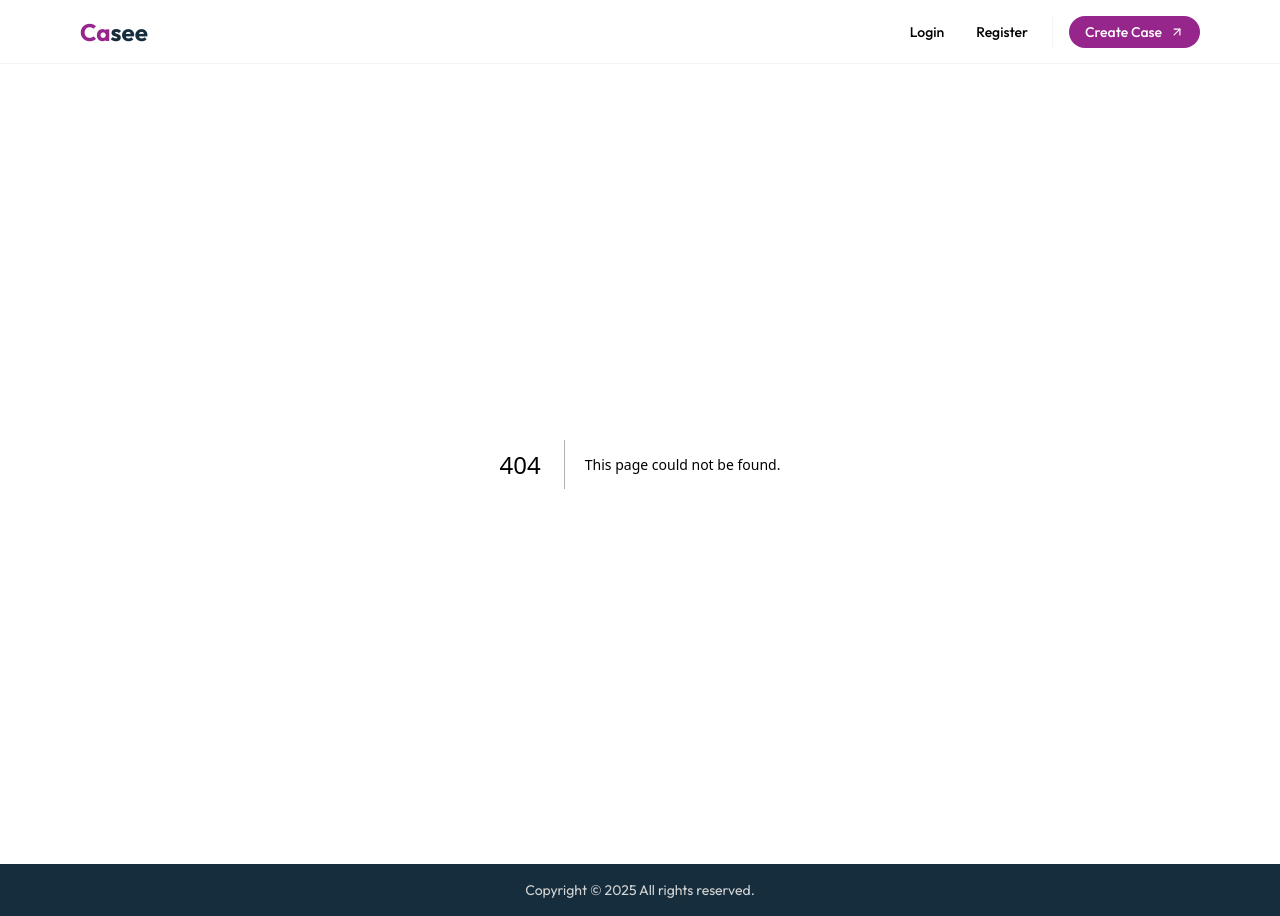
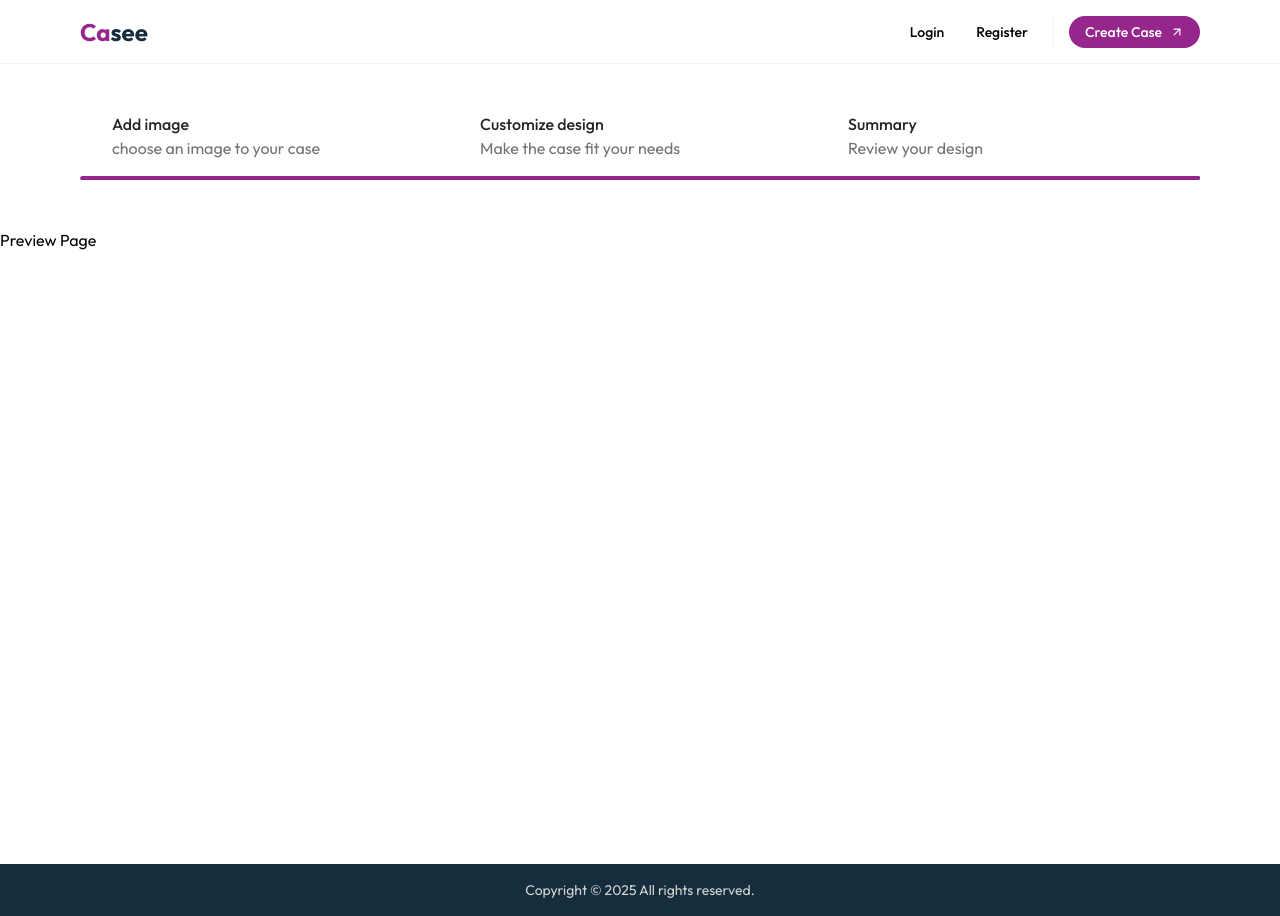
Before and after one commit to Treasure56/casee-v2, a Next.js app: page /configure/preview in a window 1280 px wide. Before the commit this address had no page. Built offline with nearby package versions, Linux system fonts and the light colour scheme.

Commit message:
Designed upload page

```diff
--- a/package.json
+++ b/package.json
@@ -17,6 +17,7 @@
     "next": "15.3.4",
     "react": "^19.0.0",
     "react-dom": "^19.0.0",
+    "react-dropzone": "^14.3.8",
     "react-easy-marquee": "^1.2.4",
     "react-fast-marquee": "^1.6.5",
     "react-icons": "^5.5.0",
--- a/src/app/(public)/about/page.tsx
+++ b/src/app/(public)/about/page.tsx
@@ -1,11 +1,11 @@
-import Sample from "./sample";
+// import Sample from "./sample";
 
-export default function Page() {
-    return (
-        <div className="p-20">
-            {/* <Simple />
-            <ScrollAnimation /> */}
-            <Sample />
-        </div>
-    );
-}
+// export default function Page() {
+//     return (
+//         <div className="p-20">
+//             {/* <Simple />
+//             <ScrollAnimation /> */}
+//             <Sample />
+//         </div>
+//     );
+// }
--- a/src/app/configure/layout.tsx
+++ b/src/app/configure/layout.tsx
@@ -2,7 +2,7 @@ import Step from "@/components/ui/Step";
 
 export default function Layout({children}: {children: React.ReactNode}) {
     return (
-        <section className="app-container py-12">
+        <section className="min-h-screen">
             <Step />
             {children}
         </section>
--- /dev/null
+++ b/src/app/configure/preview/page.tsx
@@ -0,0 +1,7 @@
+export default function Page() {
+    return (
+        <div>
+            <h1>Preview Page</h1>
+        </div>
+    );
+}
--- a/src/app/configure/upload/page.tsx
+++ b/src/app/configure/upload/page.tsx
@@ -1,8 +1,34 @@
+"use client";
+import { LuImagePlus } from "react-icons/lu";
+import Dropzone from "react-dropzone";
+
 export default function Upload() {
-    return (
-        <div>
-            upload page
-            <p className="text-2xl font-bold">Upload your files</p>
-        </div>
-    );
+  return (
+    <section className="app-container py-6">
+      <div className="flex flex-col bg-gray-900/5 h-full w-full rounded-xl p-6 py-22 gap-4 items-center justify-center ring-gray-900/10 ring-1">
+        <Dropzone
+          accept={{ "image/*": [".jpg", ".jpeg", ".png"] }}
+          onDrop={(acceptedFiles) => {
+            console.log(acceptedFiles);
+          }}
+        >
+          {({ getRootProps, getInputProps, isDragActive }) => (
+            <div
+              {...getRootProps()}
+              className={`flex flex-col items-center justify-center border-zinc-300 rounded-lg p-8 cursor-pointer transition-colors ${
+                isDragActive ? "bg-zinc-100" : ""
+              }`}
+            >
+              <input {...getInputProps()} />
+              <LuImagePlus className="h-6 w-6 text-zinc-500 mb-2" />
+              <p className="text-zinc-500 text-sm">
+                Click to upload your image or drag and drop
+              </p>
+              <p className="text-zinc-500 text-xs">JPG, PNG, JPEG</p>
+            </div>
+          )}
+        </Dropzone>
+      </div>
+    </section>
+  );
 }
--- a/src/components/ui/Step.tsx
+++ b/src/components/ui/Step.tsx
@@ -1,26 +1,61 @@
-"use client"
+"use client";
 
+import { paths } from "@/utils/paths";
 import { usePathname } from "next/navigation";
+import { useEffect, useState } from "react";
 
+const steps: Record<string, number> = {
+  [paths.upload]: 1,
+  [paths.design]: 2,
+  [paths.preview]: 3,
+};
 export default function Step() {
-    const pathName = usePathname();
-    return (
-        <div>
-            {/* stepper */}
-            <ol className="rounded-md bg-white">
-                {
-                    stepContents.map((st, i )=>{
-                        const currentIndex
-                    })
-                }
-            </ol>
+  const pathName = usePathname();
+  const [step, setStep] = useState(0);
+  useEffect(() => {
+    setStep(steps[pathName] ?? 0);
+  }, [pathName]);
 
-        </div>
-    );
+  return (
+    <div className=" app-container py-12 flex md:flex-col md:gap-4 md:justify-center items-stretch w-full h-full flex-row-reverse">
+      <div className="grid md:grid-cols-3 md:gap-4 gap-8 flex-1 justify-center md:pl-8">
+        {stepContents.map((i) => (
+          <div key={i.name} className="flex flex-col text-start">
+            <p className="text-base text-neutral-800 font-medium">{i.name}</p>
+            <p className="text-base text-neutral-500">{i.description}</p>
+          </div>
+        ))}
+      </div>
+      <div className="md:w-full w-1 max-md:max-w-1.5 md:max-w-full relative rounded-md max-md:flex-1 md:h-1 bg-gray-200 flex-shrink-0 overflow-hidden">
+        <div
+          className="bg-brand-secondary md:min-h-full absolute rounded-md max-md:min-w-full transition-all duration-300 ease-in-out"
+          style={{
+            width: `${(step - 1 / stepContents.length) * 100}%`,
+            height: `${(step - 1 / stepContents.length) * 100}%`,
+          }}
+        />
+        <div
+          className="bg-brand-primary md:min-h-full relative rounded-md max-md:min-w-full transition-all duration-300 ease-in-out"
+          style={{
+            width: `${(step / stepContents.length) * 100}%`,
+            height: `${(step / stepContents.length) * 100}%`,
+          }}
+        />
+      </div>
+    </div>
+  );
 }
 
 const stepContents = [
-  { name: 'Step 1: add image', description: 'choose an image to your case', url: '/upload' },
-  { name: 'Step 2: Customize design', description: 'Make the case fit your needs', url: '/design' },
-  { name: 'Step 3: summary', description: 'Review your design', url: '/preview' },
+  {
+    name: " Add image",
+    description: "choose an image to your case",
+    url: "/upload",
+  },
+  {
+    name: " Customize design",
+    description: "Make the case fit your needs",
+    url: "/design",
+  },
+  { name: " Summary", description: "Review your design", url: "/preview" },
 ];
--- a/src/utils/paths.ts
+++ b/src/utils/paths.ts
@@ -4,6 +4,8 @@ export const paths = {
     register: "/register",
     forgotPassword: "/forgot-password",
     upload: "/configure/upload",
+    design: "/configure/design",
+    preview: "/configure/preview",
     resetPassword: "/reset-password",
     verifyEmail: "/verify-email",
     dashboard: "/dashboard",
```
Also changed, not shown: 2 other files (tests, documents, lock files or other folders).
